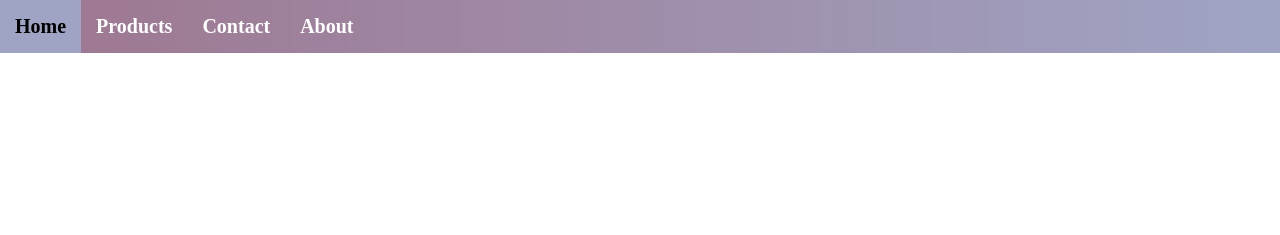
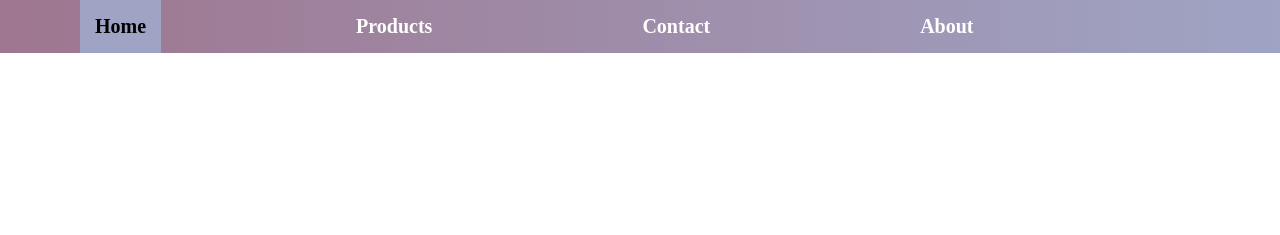
Before and after one commit to ossrndc/Project-1-Web-Dev, a plain HTML site: page index.html in a window 1280 px wide. Shown: the top 235 px of the page. Drawn offline with Linux system fonts and the light colour scheme.

Commit message:
"Navigation bar"

```diff
--- a/style.css
+++ b/style.css
@@ -32,7 +32,10 @@
   text-decoration: none;
   font-size: 20px;
   font-weight:bolder;
+  margin-right:180px;
+
 }
+
 
 .nav a:hover {
   background-color: #ddd;
@@ -42,6 +45,7 @@
 
 .nav a.active {
   background-color:#9FA4C4;
+  margin-left: 80px;
   color:black;
 }
 .heading{
```
